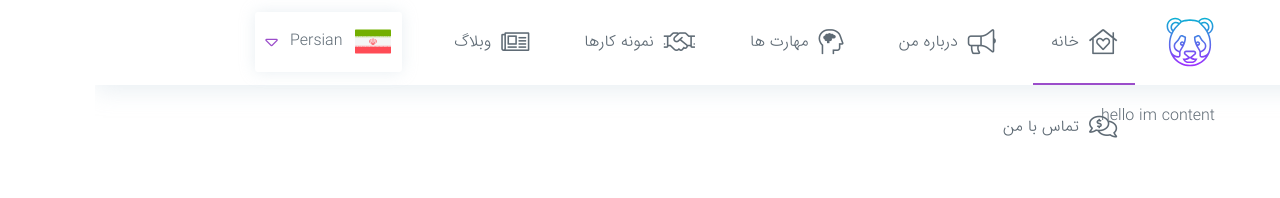
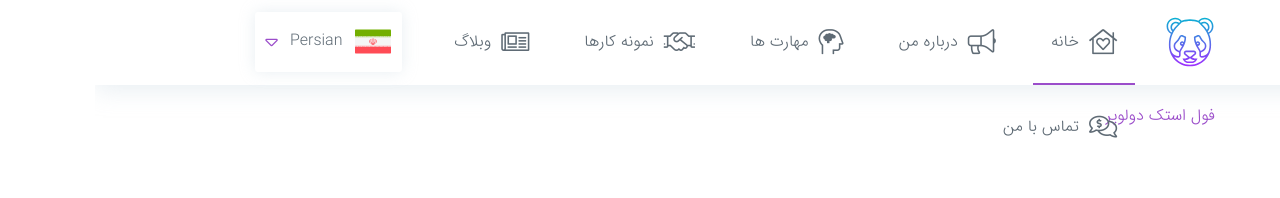
Before and after one commit to nerdpanda-ir/NerdPanda.Me, a React (Create React App) app: page / in a window 1280 px wide. Shown: the top 198 px of the page. Built offline with nearby package versions, Linux system fonts and the light colour scheme.

Commit message:
[file]{Speciality.js}=> imort Title component and use

```diff
--- a/src/components/Page/index/Header/Speciality/Speciality.js
+++ b/src/components/Page/index/Header/Speciality/Speciality.js
@@ -6,6 +6,7 @@
 
 /*====   import Styles    ====*/
     import '../../../../../css/Page/index/Header/Speciality/Speciality.css'
+import Title from "../../../../items/Title/Title";
 /*====   import Styles    ====*/
 export default class Speciality extends React.Component{
     render() {
@@ -15,7 +16,9 @@ export default class Speciality extends React.Component{
                     <section id='speciality' className='boxSBB'>
                         <Container>
                             <Col className='col-6'>
-                                hello im content
+                                <Title className='color-secound' tagName='h1'>
+                                    فول استک دولوپر
+                                </Title>
                             </Col>
                         </Container>
                     </section>
```
